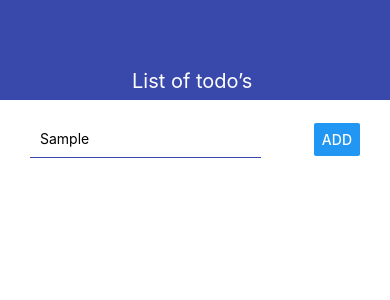
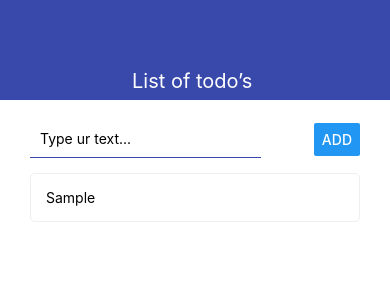
Before and after one commit to PavelSuchkov/r-n-app, a React Native app: screen / in a window 390 px wide. Both pictures are taken after typing "Sample" into the empty fields and a click on the button "ADD". Shown: the top 300 px of the page. Built offline with nearby package versions, Linux system fonts and the light colour scheme.

Commit message:
form processing was added

```diff
--- a/App.js
+++ b/App.js
@@ -5,17 +5,31 @@
  * @format
  * @flow strict-local
  */
-import React from 'react';
-import { StyleSheet, View } from 'react-native';
+import React, {useState} from 'react';
+import { StyleSheet, Text, View } from 'react-native';
 import { Navbar } from './src/Navbar';
 import { AddTodo } from './src/AddTodo';
+import { Todo } from './src/Todo';
 
 const App = () => {
+
+  const [todos, setTodos] = useState([])
+
+  const addTodo = (title) => {
+     setTodos((prev) => [ {id: Date.now().toString(), title}, ...prev]
+    )
+  }
+
   return (
     <View>
         <Navbar title="List of todo&rsquo;s " />
       <View style={styles.container}>
-        <AddTodo />
+        <AddTodo onSubmit={addTodo}/>
+        <View>
+          {
+            todos.map(td => <Todo todo={td} key={td.id}/>)
+          }
+        </View>
       </View>
     </View>
   );
--- a/src/AddTodo.js
+++ b/src/AddTodo.js
@@ -1,33 +1,46 @@
-import { Button, View, StyleSheet, TextInput } from "react-native";
-import React from 'react';
+import { Button, View, StyleSheet, TextInput } from 'react-native';
+import React, { useState } from 'react';
 
-export const AddTodo = () => {
-  debugger
+export const AddTodo = ({ onSubmit }) => {
+
+  const [value, setValue] = useState('');
+
+  const pressHandler = () => {
+    if (value.trim()) {
+      onSubmit(value);
+      setValue('');
+    } else {
+      //error
+    }
+  };
+
   return (
     <View style={styles.block}>
-      <TextInput style={styles.input}/>
-      <Button title='Add' style={styles.button}/>
+      <TextInput style={styles.input}
+                 onChangeText={setValue }
+                 value={value}
+                 placeholder="Type ur text..." />
+      <Button title="Add" style={styles.button} onPress={pressHandler} />
     </View>
-  )
-}
+  );
+};
 
 const styles = StyleSheet.create({
   block: {
     flexDirection: 'row',
     justifyContent: 'space-between',
-    alignItems: 'center'
+    alignItems: 'center',
+    marginBottom: 15,
   },
   input: {
     width: '70%',
     borderStyle: 'solid',
     borderBottomWidth: 1,
     padding: 10,
-    // borderRadius: 5,
-    borderColor: '#3949ab'
+    borderColor: '#3949ab',
   },
   button: {
     borderWidth: 1,
-    // borderRadius: 5,
-    borderColor: '#3949ab'
-  }
-})
+    borderColor: '#3949ab',
+  },
+});
--- /dev/null
+++ b/src/Todo.js
@@ -0,0 +1,24 @@
+import React, { useState } from 'react';
+import { StyleSheet, Text, View } from 'react-native';
+
+export const Todo = ({ todo }) => {
+
+  return (
+    <View style={styles.todo}>
+      <Text>{todo.title}</Text>
+    </View>
+  );
+};
+
+const styles = StyleSheet.create({
+  todo: {
+    flexDirection: 'row',
+    alignItems: 'center',
+    padding: 15,
+    borderWidth: 1,
+    borderColor: '#eee',
+    borderRadius: 5,
+    marginBottom: 10,
+    fontSize: 12
+  },
+});
```
Also changed, not shown: src/screens/MainScreen.js (added, +13 -0 lines), src/screens/TodoScreen.js (added, +13 -0 lines).
